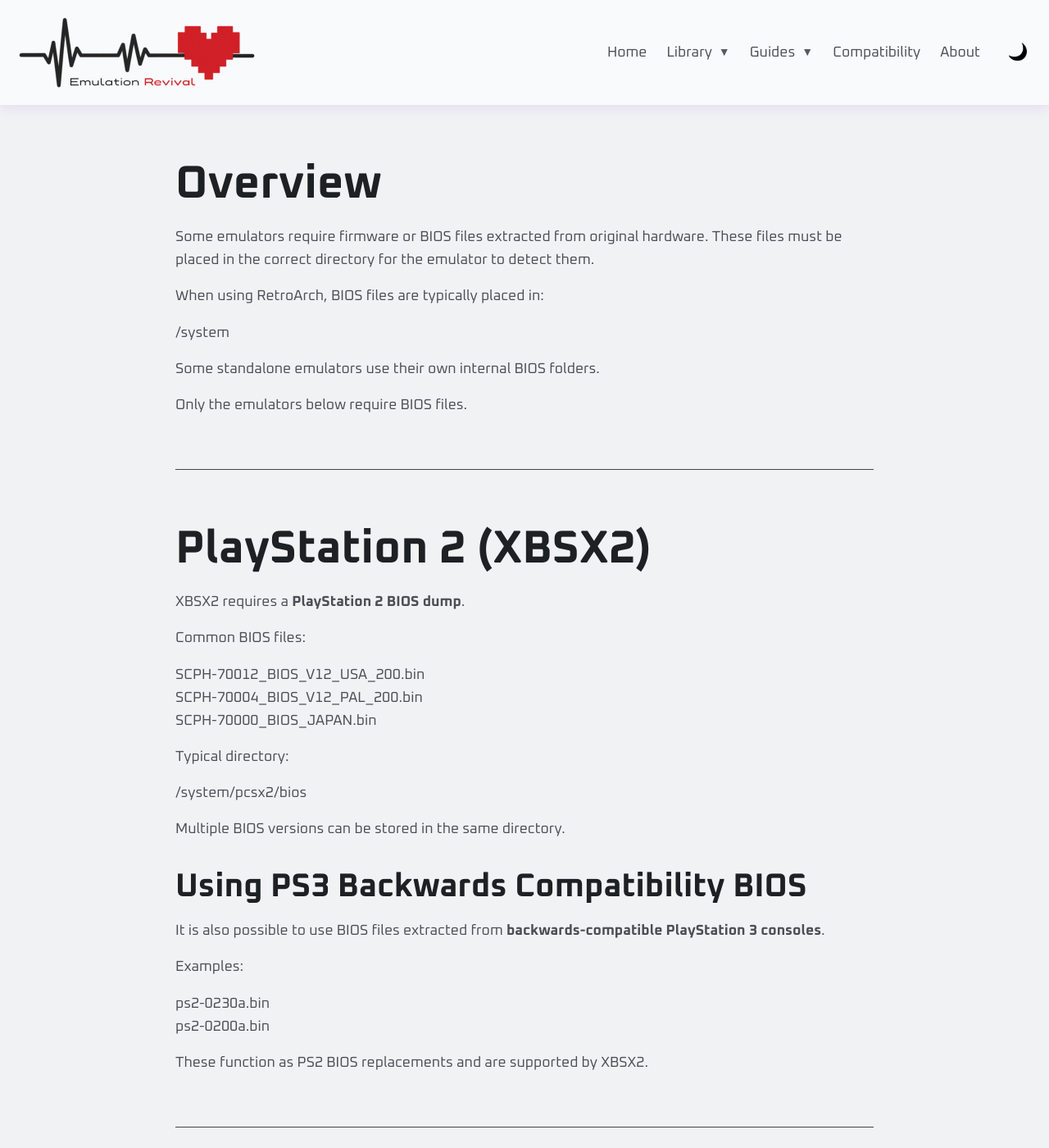
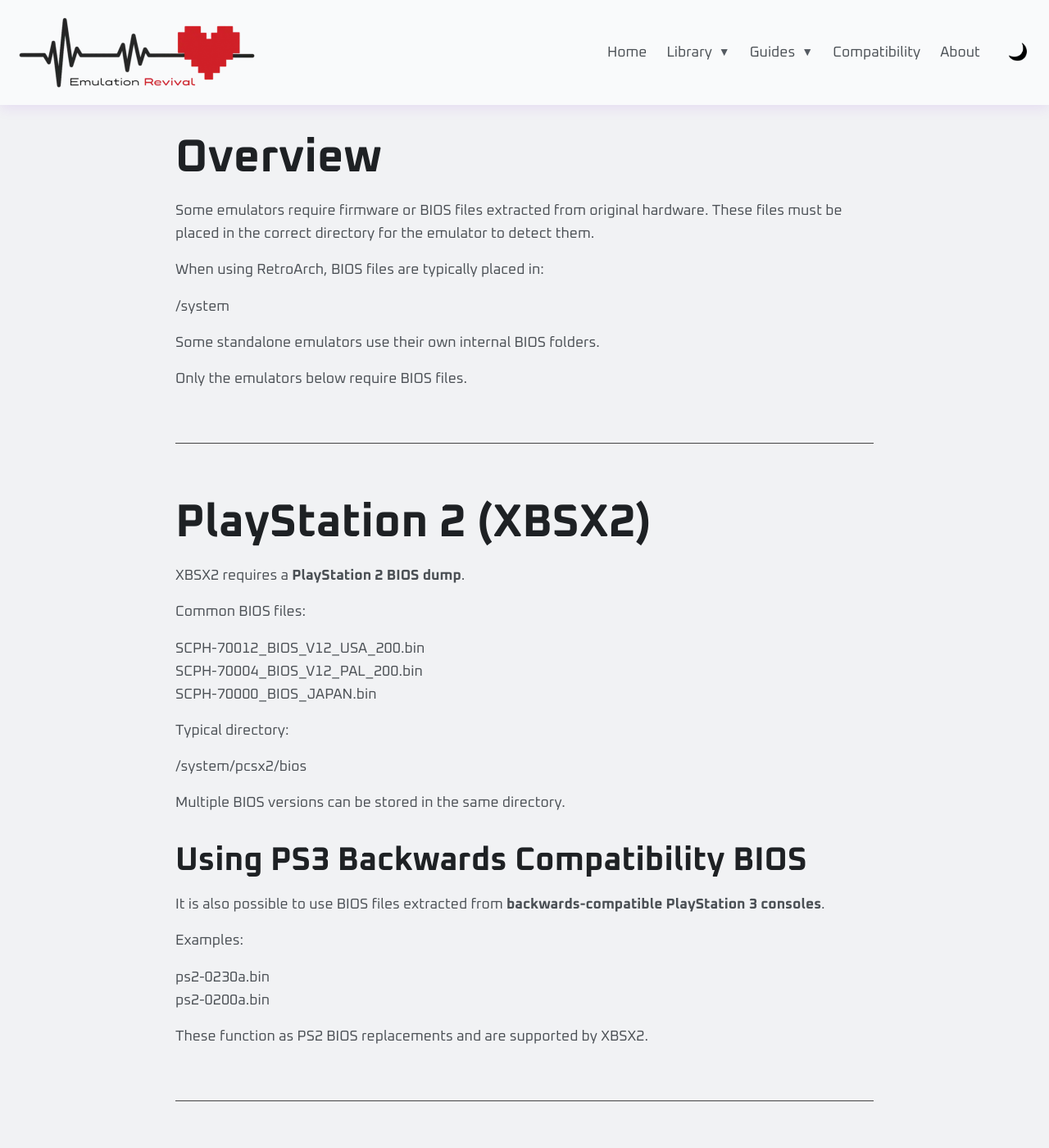
Before and after one commit to EmulationRevival/emulationrevival.github.io, a Jekyll site: the page built from guides/devmode-bios.md, in a window 1280 px wide and 1400 px high. Shown: the whole window at 82% size. Built offline with Jekyll 4.4.1, drawn with Linux system fonts in a browser that asks for light colours.

Commit message:
Further markdown fixes

```diff
--- a/_layouts/template.html
+++ b/_layouts/template.html
@@ -80,16 +80,13 @@
     </div>
 </header>
 
-<main id="main-content">
-    <div class="container section-padded">
+<main id="main-content" class="markdown-isolated-layout">
 
-        <div class="markdown-content">
-            {{ content }}
-        </div>
+    <div class="markdown-content">
+        {{ content }}
+    </div>
 
-    </div>
 </main>
-
 
 <footer class="main-footer">
     <div class="container footer-content">
--- a/_sass/base/_markdown.scss
+++ b/_sass/base/_markdown.scss
@@ -1,3 +1,20 @@
+/* The Outer Quarantine Zone */
+.markdown-isolated-layout {
+    flex-grow: 1;
+    display: flex;
+    flex-direction: column;
+    background-color: var(--color-background-dark);
+
+    /* The Bug Killers */
+    width: 100%;
+    max-width: 100vw;
+    min-width: 0;
+    overflow-x: hidden;
+
+    /* Top and bottom spacing */
+    padding: var(--spacing-xl) 0;
+}
+
 /* --- Markdown Container --- */
 .markdown-content {
     max-width: 900px;
@@ -5,6 +22,7 @@
     margin: 0 auto;
     padding: 0 var(--spacing-lg);
     box-sizing: border-box;
+    min-width: 0;
 }
 
 /* Adjust heading spacing for document flow */
```
